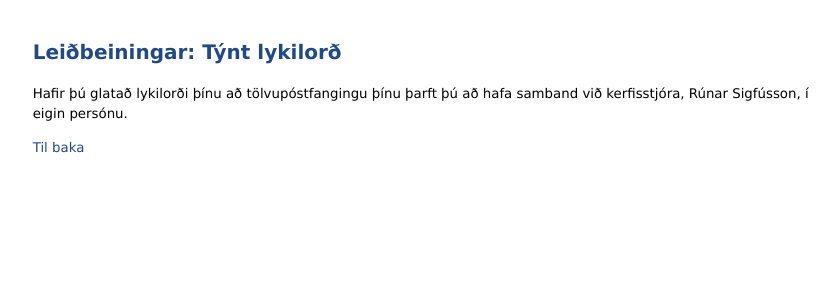
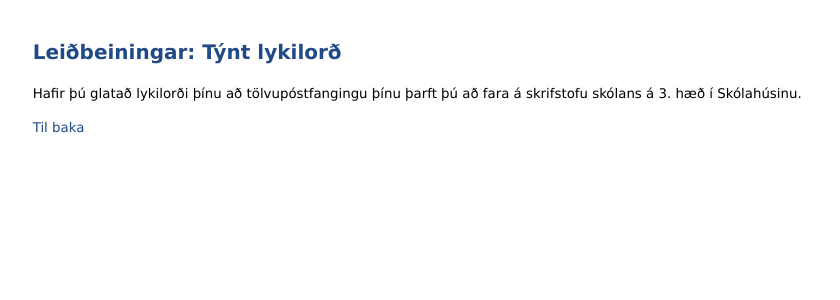
Before and after one commit to opinnmr/stjornbord, a Django app: template templates/help/lost_password.html in a window 1280 px wide. Shown: the part 117-417 px from the top of the page, without its empty margins (209-1049 px from the left). Run offline with Django 3.2, Linux system fonts and the light colour scheme; the template is opened without the code that fills it, so the values that code supplies are empty.

Commit message:
Update lost-password help page

```diff
--- a/templates/help/lost_password.html
+++ b/templates/help/lost_password.html
@@ -5,6 +5,6 @@
 
 {% block helpcontent %}
 <div>
-	<p>Hafir þú glatað lykilorði þínu að tölvupóstfangingu þínu þarft þú að hafa samband við kerfisstjóra, Rúnar Sigfússon, í eigin persónu.</p>
+	<p>Hafir þú glatað lykilorði þínu að tölvupóstfangingu þínu þarft þú að fara á skrifstofu skólans á 3. hæð í Skólahúsinu.</p>
 </div>
 {% endblock %}
```
